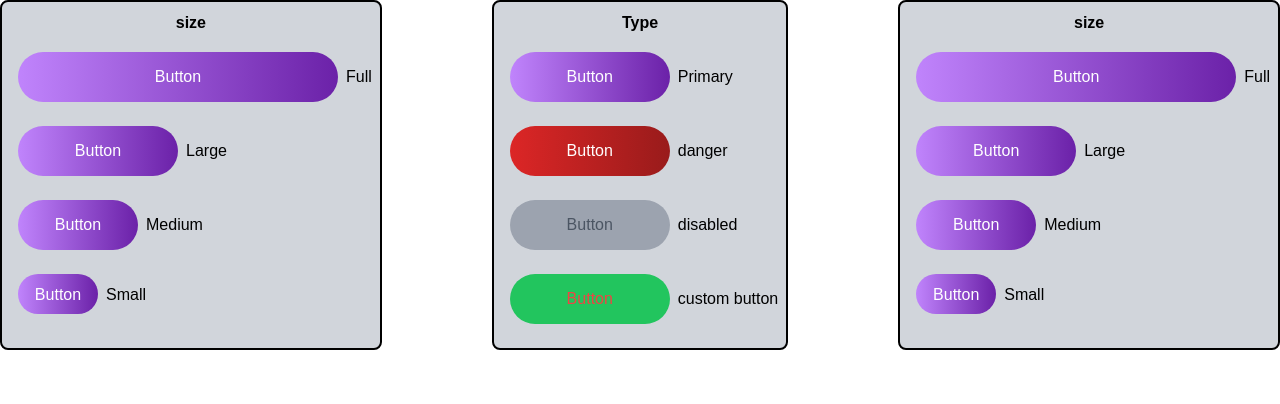
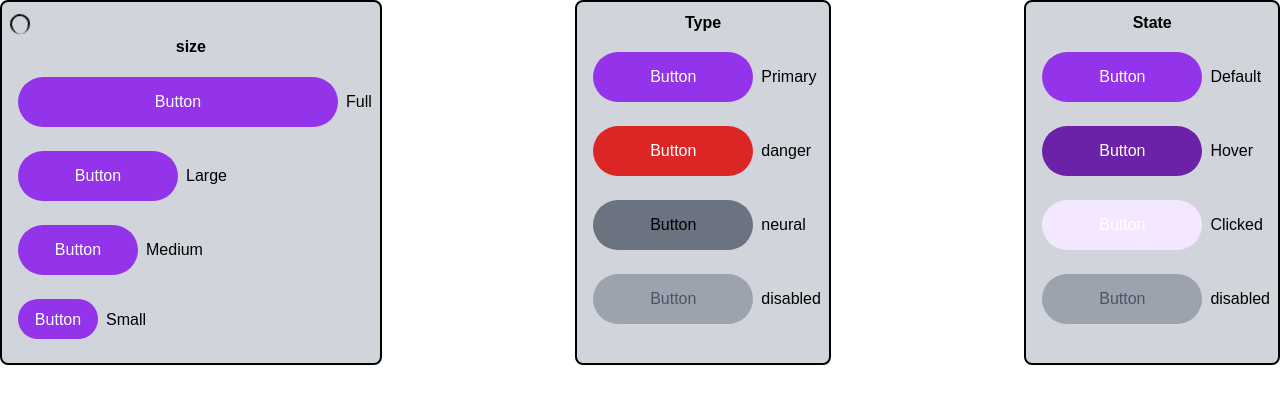
Before and after one commit to VQTss/find-house-FE, a React (Vite) app: page /layout in a window 1280 px wide. Shown: the top 404 px of the page. Built offline with nearby package versions, Linux system fonts and the light colour scheme.

Commit message:
fix button template

```diff
--- /dev/null
+++ b/src/components/Button/ButtomCustom.tsx
@@ -0,0 +1,21 @@
+import { ButtonRawTemplate, typeDefault } from "./ButtonRaw";
+import React from 'react';
+
+// Định nghĩa kiểu cho các props
+interface ButtonCustomProps {
+    title: string;
+    color?: string;
+    type?: string;
+    size?: string; // optional prop
+    option?: string;
+}
+
+// Component ButtonPrimaryRaw
+const ButtonCustom: React.FC<ButtonCustomProps> = ({ title, color = "white", size = "full", type = typeDefault, option = "" }) => {
+    return (
+        <ButtonRawTemplate title={title} color={color} size={size} type={type} option={option} />
+    );
+}
+
+
+export { ButtonCustom };
--- a/src/components/Button/ButtonRaw.tsx
+++ b/src/components/Button/ButtonRaw.tsx
@@ -7,13 +7,14 @@ interface ButtonRawProps {
   width: string | number; // Chiều rộng có thể là chuỗi hoặc số
   height: string | number; // Chiều cao có thể là chuỗi hoặc số
   background?: string; // Màu nền tùy chọn
+  option?: string
 }
 
-const ButtonRaw: React.FC<ButtonRawProps> = ({ title, color = "black", width = "400px", height = "40px", background = "bg-gray-300" }) => {
+const ButtonRaw: React.FC<ButtonRawProps> = ({ title, color = "black", width = "400px", height = "40px", background = "bg-purple-600", option = "" }) => {
   return (
     <button
       type="button"
-      className={`hover:cursor-pointer mx-2 my-3 px-3 py-3 rounded-full text-center text-${color} ${background}`}
+      className={`hover:cursor-pointer mx-2 my-3 px-3 py-3 rounded-full text-center text-${color} ${background} ${option}`}
       style={{ width: width, height: height }}
     >
       {title}
@@ -21,59 +22,51 @@ const ButtonRaw: React.FC<ButtonRawProps> = ({ title, color = "black", width = "
   );
 };
 
-
-// Các button variants
-const ButtonRawFull: React.FC<{ title: string; color: string; background: string }> = ({ title, color, background }) => {
-  return <ButtonRaw title={title} width={"320px"} height={"50px"} color={color} background={background} />;
-};
-
-const ButtonRawLarge: React.FC<{ title: string; color: string; background: string }> = ({ title, color, background }) => {
-  return <ButtonRaw title={title} width={"160px"} height={"50px"} color={color} background={background} />;
-};
-
-const ButtonRawMedium: React.FC<{ title: string; color: string; background: string }> = ({ title, color, background }) => {
-  return <ButtonRaw title={title} width={"120px"} height={"50px"} color={color} background={background} />;
-};
-
-const ButtonRawSmall: React.FC<{ title: string; color: string; background: string }> = ({ title, color, background }) => {
-  return <ButtonRaw title={title} width={"80px"} height={"40px"} color={color} background={background} />;
-};
-
+const typeDefault = "hightlight"
 //ham de chon button theo type
-const ButtonRawTemplate: React.FC<{ title: string; color: string; size: string; type: string }> = ({ title, color, size, type }) => {
+const ButtonRawTemplate: React.FC<{ title: string; color: string; size: string; type: string; option: string }> = ({ title, color, size, type = "hightlight", option }) => {
   let background
   switch (type) {
-    case "primary": {
-      background = "bg-gradient-to-r from-purple-400 to-purple-800"
+    case "hightlight": {
+      background = "bg-purple-600"
+      option = "hover:bg-purple-800 active:bg-purple-100 transition-all duration-300 ease-in-out"
       break
     }
     case "danger": {
-      background = "bg-gradient-to-r from-red-600 to-red-800"
+      background = "bg-red-600 "
+      option = "hover:bg-red-800 active:bg-red-100 transition-all duration-300 ease-in-out"
       break
     }
+
+    case "neutral": {
+      background = "bg-gray-500 "
+      option = "hover:bg-gray-700 active:bg-gray-100 transition-all duration-300 ease-in-out"
+      color = "black"
+      break
+    }
+
     case "disabled": {
       background = "bg-gray-400"
       color = "gray-600"
       break
     }
     default: {
-      background = type && type.trim() !== "" ? type : "bg-gray-300"
+      background = type && type.trim() !== "" ? type : "bg-purple-600"
       break
     }
   }
-  console.log(background)
   if (size === "full") {
-    return <ButtonRawFull title={title} color={color} background={background} />
+    return <ButtonRaw title={title} width={"320px"} height={"50px"} color={color} background={background} option={option} />;
   }
   else if (size === "large") {
-    return <ButtonRawLarge title={title} color={color} background={background} />
+    return <ButtonRaw title={title} width={"160px"} height={"50px"} color={color} background={background} option={option} />;
   }
   if (size === "medium") {
-    return <ButtonRawMedium title={title} color={color} background={background} />
+    return <ButtonRaw title={title} width={"120px"} height={"50px"} color={color} background={background} option={option} />;
   }
   if (size === "small") {
-    return <ButtonRawSmall title={title} color={color} background={background} />
+    return <ButtonRaw title={title} width={"80px"} height={"40px"} color={color} background={background} option={option} />;
   }
 }
 
-export default ButtonRawTemplate;
+export { ButtonRawTemplate, typeDefault };
--- a/src/components/Button/ButtonTemplate.tsx
+++ /dev/null
@@ -1,20 +0,0 @@
-import ButtonRawTemplate from "./ButtonRaw";
-import React from 'react';
-
-// Định nghĩa kiểu cho các props
-interface ButtonCustomProps {
-    title: string;
-    color?: string;
-    type?: string;
-    size?: string; // optional prop
-}
-
-// Component ButtonPrimaryRaw
-const ButtonCustom: React.FC<ButtonCustomProps> = ({ title, color = "white", size = "full", type = "primary" }) => {
-    return (
-        <ButtonRawTemplate title={title} color={color} size={size} type={type} />
-    );
-}
-
-
-export { ButtonCustom };
--- a/src/components/Button/index.tsx
+++ b/src/components/Button/index.tsx
@@ -1,5 +1,5 @@
-import ButtonRawTemplate from "./ButtonRaw";
-import { ButtonCustom } from "./ButtonTemplate";
+import { ButtonRawTemplate } from "./ButtonRaw";
+import { ButtonCustom } from "./ButtomCustom";
 
 
 
--- a/src/pages/Layout.tsx
+++ b/src/pages/Layout.tsx
@@ -9,6 +9,7 @@ const Layout: React.FC = () => {
         <div>
             <div className="flex flex-row justify-between">
                 <div className={box}>
+                    <span className="animate-spin inline-block w-5 h-5 border-2 border-t-0 border-black rounded-full"></span>
                     <h1 className={title}>size</h1>
                     <ButtonCustom title={"Button"} size="full" />
                     <label>Full</label>
@@ -25,32 +26,32 @@ const Layout: React.FC = () => {
                 </div>
                 <div className={box}>
                     <h1 className={title}>Type</h1>
-                    <ButtonCustom title={"Button"} size="large" type="primary" />
+                    <ButtonCustom title={"Button"} size="large" type="hightlight" />
                     <label>Primary</label>
                     <br />
                     <ButtonCustom title={"Button"} size="large" type="danger" />
                     <label>danger</label>
                     <br />
+                    <ButtonCustom title={"Button"} size="large" type="neutral" />
+                    <label>neural</label>
+                    <br />
                     <ButtonCustom title={"Button"} size="large" type="disabled" />
                     <label>disabled</label>
                     <br />
-                    <ButtonCustom title={"Button"} size="large" type="bg-green-500" color="red-500" />
-                    <label>custom button</label>
-                    <br />
                 </div>
                 <div className={box}>
-                    <h1 className={title}>size</h1>
-                    <ButtonCustom title={"Button"} size="full" />
-                    <label>Full</label>
+                    <h1 className={title}>State</h1>
+                    <ButtonCustom title={"Button"} size="large" type="hightlight" />
+                    <label>Default</label>
                     <br />
-                    <ButtonCustom title={"Button"} size="large" />
-                    <label>Large</label>
+                    <ButtonCustom title={"Button"} size="large" type="custom" option="bg-purple-800" />
+                    <label>Hover</label>
                     <br />
-                    <ButtonCustom title={"Button"} size="medium" />
-                    <label>Medium</label>
+                    <ButtonCustom title={"Button"} size="large" type="custom" option="bg-purple-100" />
+                    <label>Clicked</label>
                     <br />
-                    <ButtonCustom title={"Button"} size="small" />
-                    <label>Small</label>
+                    <ButtonCustom title={"Button"} size="large" type="disabled" />
+                    <label>disabled</label>
                     <br />
                 </div>
             </div>
--- a/src/routers/index.tsx
+++ b/src/routers/index.tsx
@@ -29,7 +29,7 @@ const AppRouter: React.FC = () => (
       path="dashboard"
       element={
         // <PrivateRoute>
-          <Dashboard />
+        <Dashboard />
         // </PrivateRoute>
       }
     />
```
